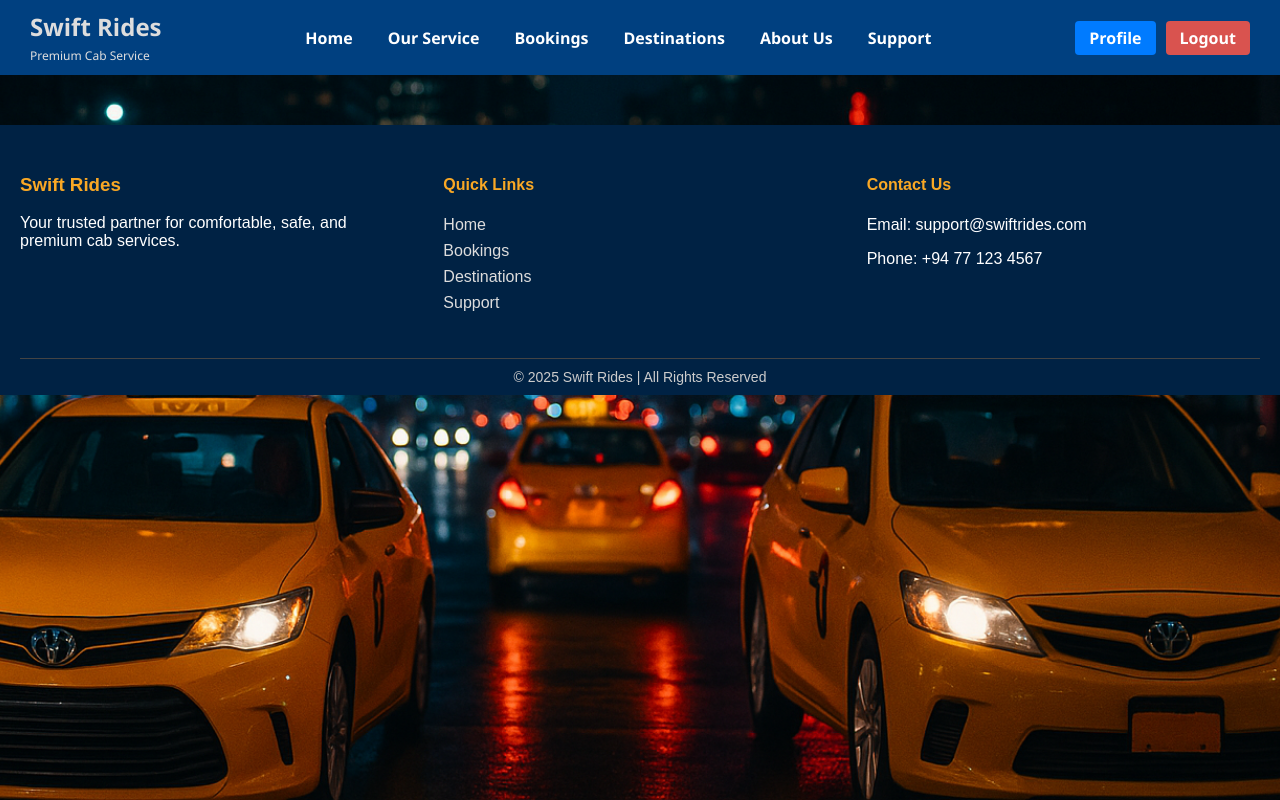
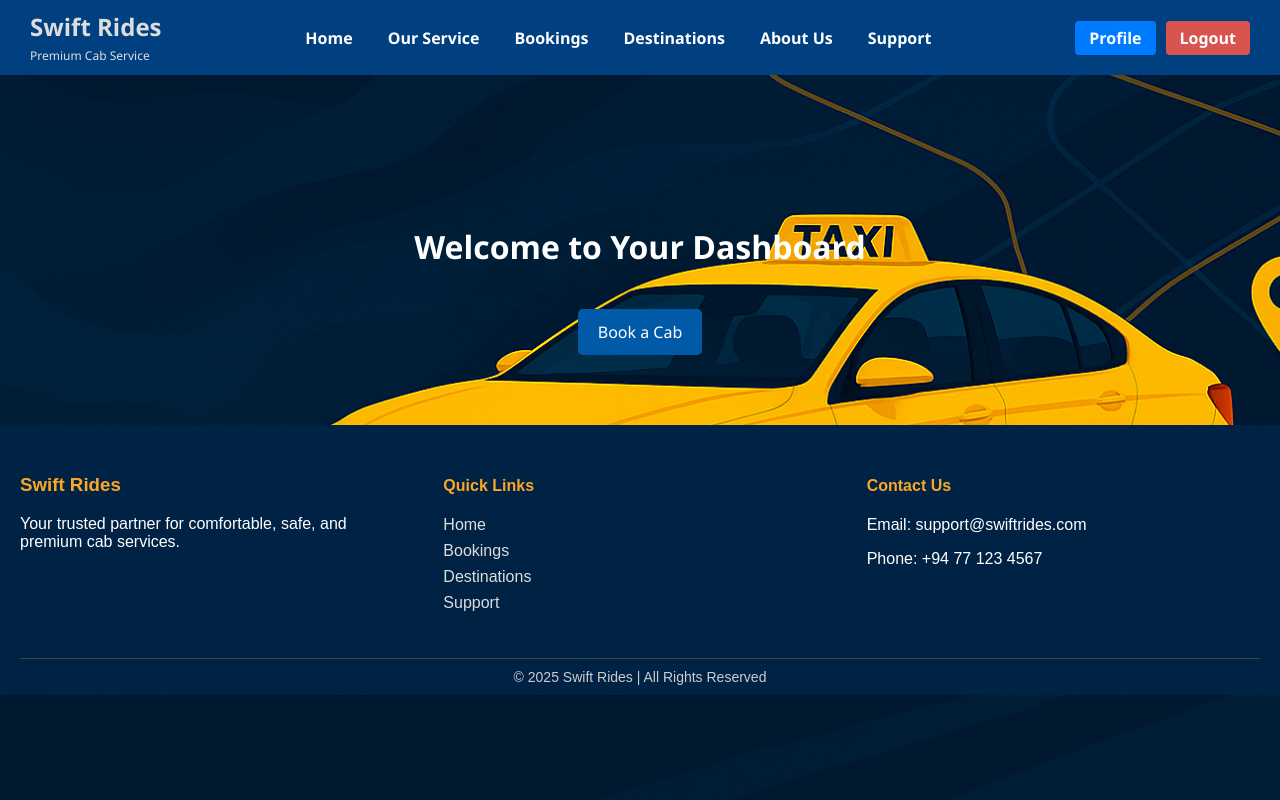
Before and after one commit to IT24103806/PGNO_23_Taxi-and-Cab-Service-Booking-Platform, a Java web app: page /dashboard.jsp in a window 1280 px wide. Run offline with Tomcat 11, a stand-in JSP engine, Linux system fonts and the light colour scheme; the visitor is signed in with stand-in values (Sample User, id 1).

Commit message:
Updated Dashboard

```diff
--- a/src/main/webapp/adminDashboard.jsp
+++ b/src/main/webapp/adminDashboard.jsp
@@ -18,7 +18,7 @@
     <style>
         body {
             font-family: 'Segoe UI', Tahoma, Geneva, Verdana, sans-serif;
-            background: url("background.jpg") no-repeat center center fixed;
+            background: url("backgroundImage2.png") no-repeat center center fixed;
             background-size: cover;
             margin: 0;
             padding: 0;
--- a/src/main/webapp/dashboard.jsp
+++ b/src/main/webapp/dashboard.jsp
@@ -1,4 +1,3 @@
-<%@ page language="java" contentType="text/html; charset=UTF-8" %>
 <%@ page import="javax.servlet.http.HttpSession" %>
 <%
     session = request.getSession(false);
@@ -17,21 +16,20 @@
     <style>
         body {
             font-family: 'Segoe UI', Tahoma, Geneva, Verdana, sans-serif;
-            background: url("backgroundImage2.png") no-repeat center center fixed;
+            background: url("backgroundImage1.png") no-repeat center center fixed;
             background-size: cover;
-            color: #333;
             margin: 0;
             padding: 0;
         }
 
-        h1, h2 {
+        h2, h1 {
             text-align: center;
             color: #ffffff;
         }
 
         .profile-icon {
             position: absolute;
-            top: 80px;
+            top: 80px; /* adjusted below header */
             right: 30px;
             width: 40px;
             height: 40px;
@@ -74,19 +72,20 @@
         .dashboard-content a:hover {
             background-color: #0074D9;
         }
-
-        .welcome-message {
-            color: #ffffff;
-            text-align: center;
-            margin-top: 100px;
-            font-size: 20px;
-        }
     </style>
 </head>
 <body>
 
+<!-- ✅ Include header -->
 <jsp:include page="header.jsp" />
 
+
+<div class="dashboard-content">
+    <h1>Welcome to Your Dashboard</h1>
+    <a href="booking.jsp">Book a Cab</a>
+</div>
+
+<!-- ✅ Include footer -->
 <jsp:include page="footer.jsp" />
 
 </body>
```
